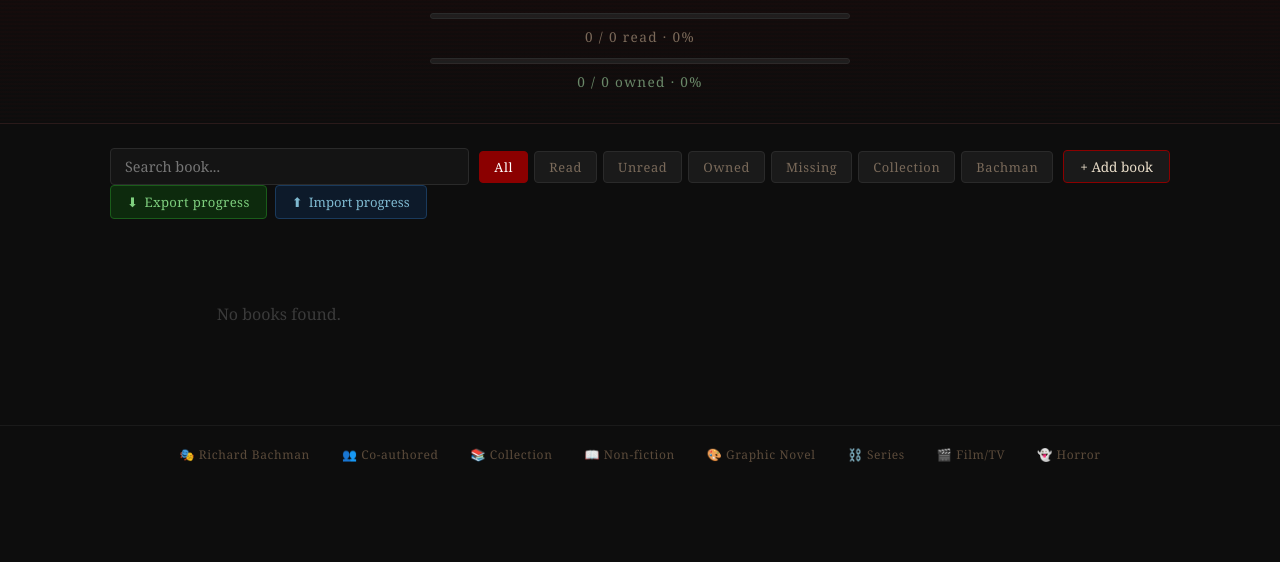
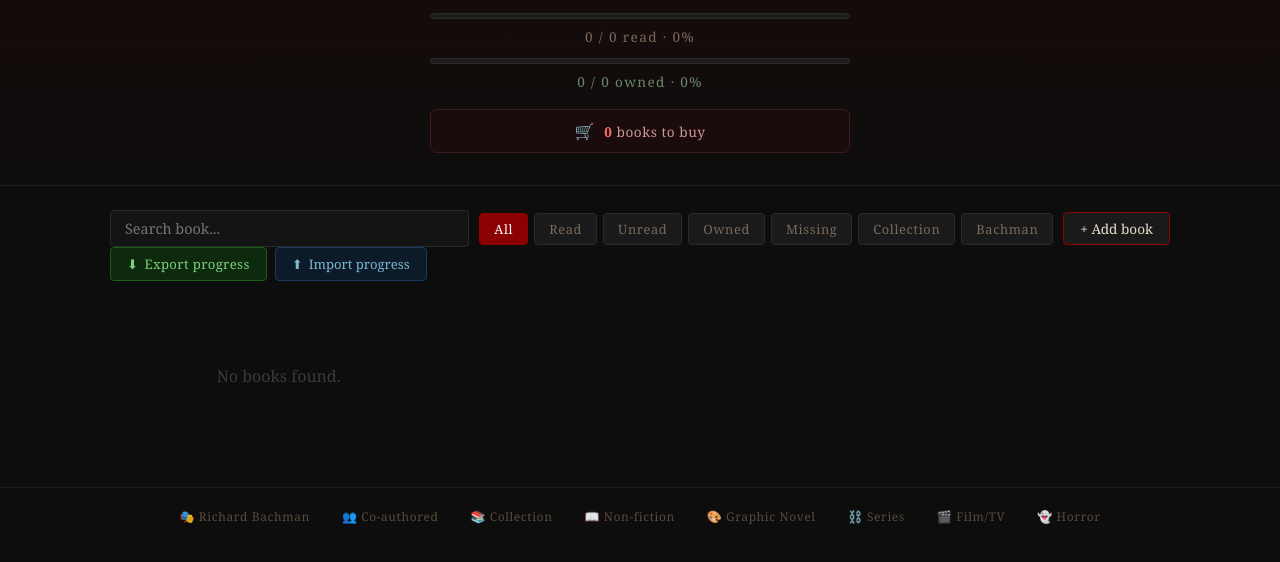
Before and after one commit to luisfernandobrave-oss/stephen-king-checklist, a plain HTML site: page index.html in a window 1280 px wide. Shown: the part 188-750 px from the top of the page. Drawn offline with Linux system fonts and the light colour scheme.

Commit message:
Update index.html

```diff
--- a/index.html
+++ b/index.html
@@ -81,6 +81,18 @@
       box-shadow: 0 0 12px rgba(42,154,42,0.5);
     }
     #progress-text-owned { margin-top: 8px; font-size: 0.85rem; color: #6a8a6a; letter-spacing: 0.1em; }
+
+    /* MISSING COUNTER */
+    #missing-counter {
+      max-width: 420px; margin: 18px auto 0;
+      display: flex; align-items: center; justify-content: center; gap: 10px;
+      background: rgba(139,0,0,0.08); border: 1px solid #3a1a1a; border-radius: 6px;
+      padding: 10px 18px; cursor: pointer; transition: all 0.2s;
+    }
+    #missing-counter:hover { background: rgba(139,0,0,0.14); border-color: #5a2a2a; }
+    #missing-counter .mc-icon { font-size: 1rem; }
+    #missing-counter .mc-text { font-size: 0.85rem; color: #cf9a9a; letter-spacing: 0.04em; }
+    #missing-counter .mc-count { color: #ff6b6b; font-weight: bold; }
 
     /* CONTROLS */
     #controls {
@@ -276,6 +288,10 @@
     <div id="progress-bar-bg-owned"><div id="progress-bar-owned"></div></div>
     <p id="progress-text-owned"></p>
   </div>
+  <div id="missing-counter" onclick="setFilter('missing')">
+    <span class="mc-icon">🛒</span>
+    <span class="mc-text"><span class="mc-count" id="missing-count">0</span> <span id="missing-label">books to buy</span></span>
+  </div>
 </div>
 
 <!-- CONTROLS -->
@@ -365,7 +381,7 @@ const I18N = {
     export: "Export progress", import: "Import progress",
     exportOk: "✓ Progress exported!", importOk: "✓ Progress imported!", importErr: "⚠ Invalid file.",
     info: 'Tip: you can also bulk-add books directly in the code. Open the script and add objects to the <code>INITIAL_BOOKS</code> array, e.g. <code>{ id: 1, title: "The Shining", titleEs: "El resplandor", year: 1977, tags: [] }</code>',
-    ownedTitle: "Owned", missingTitle: "Need to buy",
+    ownedTitle: "Owned", missingTitle: "Need to buy", missingLabel: "books to buy", missingLabelOne: "book to buy",
   },
   es: {
     subtitle: "Lista de Lectura", read: "leídos", owned: "tengo", search: "Buscar libro...",
@@ -377,7 +393,7 @@ const I18N = {
     export: "Exportar progreso", import: "Importar progreso",
     exportOk: "✓ ¡Progreso exportado!", importOk: "✓ ¡Progreso importado!", importErr: "⚠ Archivo inválido.",
     info: 'Consejo: también puedes agregar libros en bloque directamente en el código. Abre el script y añade objetos al arreglo <code>INITIAL_BOOKS</code>, por ejemplo: <code>{ id: 1, title: "The Shining", titleEs: "El resplandor", year: 1977, tags: [] }</code>',
-    ownedTitle: "Lo tengo", missingTitle: "Falta comprarlo",
+    ownedTitle: "Lo tengo", missingTitle: "Falta comprarlo", missingLabel: "libros por comprar", missingLabelOne: "libro por comprar",
   }
 };
 
@@ -517,6 +533,11 @@ function updateProgress() {
   document.getElementById("progress-bar-owned").style.width = pctOwned + "%";
   document.getElementById("progress-text-owned").textContent =
     `${ownedCnt} / ${total} ${I18N[lang].owned} · ${pctOwned}%`;
+
+  const missingCnt = total - ownedCnt;
+  document.getElementById("missing-count").textContent = missingCnt;
+  document.getElementById("missing-label").textContent =
+    missingCnt === 1 ? I18N[lang].missingLabelOne : I18N[lang].missingLabel;
 }
 
 // ── RENDER BOOKS ──────────────────────────────────────────────────────────────
```
